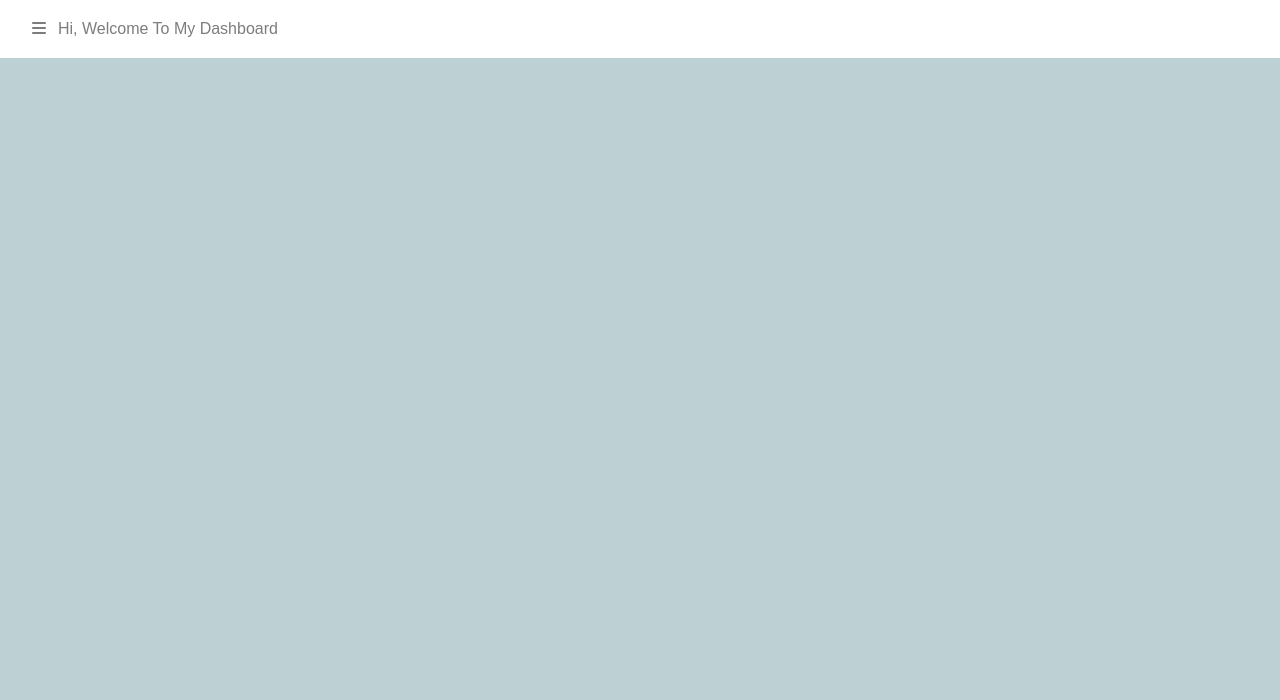
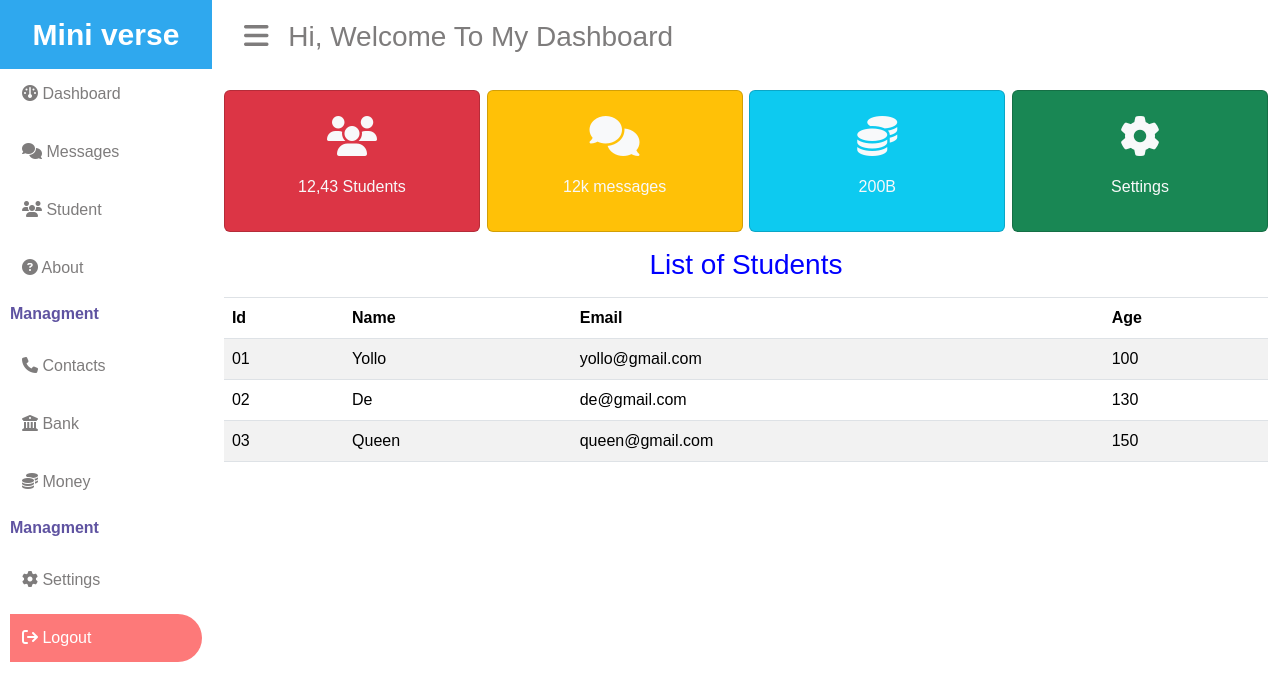
Before and after one commit to 24chance/sideBar_in_js_html_css, a plain HTML site: page index.html in a window 1280 px wide. Drawn offline with nearby package versions, Linux system fonts and the light colour scheme.

Commit message:
bootstrap

```diff
--- a/assets/style.css
+++ b/assets/style.css
@@ -18,7 +18,6 @@ body{
     height: 100vh;
     padding: 10px;
     position: relative;
-    display: none;
 }
 
 .title{
@@ -44,14 +43,14 @@ body{
     padding: 12px;
     text-decoration: none;
     margin: 10px 0;
-    transition: all 2s;
+    color: #7e7c7c;
     border-radius: 0 100px 100px 0;
 }
 
 .links .link:hover{
     background-color: #2fa8ee;
     color: white;
-    transition: background-color 1s;
+    transition: .5s;
 }
 
 .links .link:hover .fa{
@@ -78,3 +77,16 @@ body{
     padding: 0 12px;
     cursor: pointer;
 }
+
+.table{
+    animation: zoom 1s linear;
+}
+
+@keyframes zoom {
+    0%{
+        transform: scale(0);
+    }
+    100%{
+        transform: scale(1);
+    }
+}
--- a/index.html
+++ b/index.html
@@ -6,6 +6,13 @@
     <title>Side Bar</title>
     <link rel="stylesheet" href="assets/style.css">
     <link rel="stylesheet" href="https://cdnjs.cloudflare.com/ajax/libs/font-awesome/6.5.1/css/all.min.css" integrity="sha512-DTOQO9RWCH3ppGqcWaEA1BIZOC6xxalwEsw9c2QQeAIftl+Vegovlnee1c9QX4TctnWMn13TZye+giMm8e2LwA==" crossorigin="anonymous" referrerpolicy="no-referrer" />
+
+    <link rel="stylesheet" href="https://cdnjs.cloudflare.com/ajax/libs/bootstrap/5.3.2/css/bootstrap.min.css" integrity="sha512-b2QcS5SsA8tZodcDtGRELiGv5SaKSk1vDHDaQRda0htPYWZ6046lr3kJ5bAAQdpV2mmA/4v0wQF9MyU6/pDIAg==" crossorigin="anonymous" referrerpolicy="no-referrer" />
+
+    <script src="https://cdnjs.cloudflare.com/ajax/libs/bootstrap/5.3.2/js/bootstrap.min.js" integrity="sha512-WW8/jxkELe2CAiE4LvQfwm1rajOS8PHasCCx+knHG0gBHt8EXxS6T6tJRTGuDQVnluuAvMxWF4j8SNFDKceLFg==" crossorigin="anonymous" referrerpolicy="no-referrer"></script>
+
+
+
 </head>
 <body>
 
@@ -24,7 +31,7 @@
             <a href="" class="link"><i class="fa fa-bank"></i> Bank</a>
             <a href="" class="link"><i class="fa fa-coins"></i> Money</a>
         </div>
-        <p><b style="color: rgb(95, 83, 161);">Privacy</b></p>
+        <p><b style="color: rgb(95, 83, 161);">Managment</b></p>
         <div class="links">
             <a href="" class="link"><i class="fa fa-gear"></i> Settings</a>
             <a href="" class="link active"><i class="fa fa-sign-out"></i> Logout</a>
@@ -33,17 +40,120 @@
 
     <div class="main">
         <div class="head">
-            <i onclick="menu()" class="fa fa-bars icon"></i>Hi, Welcome To My Dashboard
+            <h3>
+                <i onclick="menu()" class="fa fa-bars icon"></i> Hi, Welcome To My Dashboard
+            </h3>
+        </div>
+
+        <div class="container d-flex justify-content-between flex-wrap">
+
+            <div class="card bg-danger my-2" style="width: 16rem;">
+                <div class="card-body d-flex flex-column align-items-center" >
+                    <div class="card-title fs-1">
+                        <i class="fa fa-users text-light"></i>
+                    </div>
+                    <div class="card-text">
+                        <p class="text-light">
+                            12,43 Students
+                        </p>
+                    </div>
+                </div>
+            </div>
+
+            <div class="card bg-warning my-2" style="width: 16rem;">
+                <div class="card-body d-flex flex-column align-items-center" >
+                    <div class="card-title fs-1">
+                        <i class="fa fa-comments text-light"></i>
+                    </div>
+                    <div class="card-text">
+                        <p class="text-light">
+                            12k messages
+                        </p>
+                    </div>
+                </div>
+            </div>
+
+            <div class="card bg-info my-2" style="width: 16rem;">
+                <div class="card-body d-flex flex-column align-items-center" >
+                    <div class="card-title fs-1">
+                        <i class="fa fa-coins text-light"></i>
+                    </div>
+                    <div class="card-text">
+                        <p class="text-light">
+                            200B
+                        </p>
+                    </div>
+                </div>
+            </div>
+
+            <div class="card bg-success my-2" style="width: 16rem;">
+                <div class="card-body d-flex flex-column align-items-center" >
+                    <div class="card-title fs-1">
+                        <i class="fa fa-gear text-light"></i>
+                    </div>
+                    <div class="card-text">
+                        <p class="text-light">
+                            Settings
+                        </p>
+                    </div>
+                </div>
+            </div>
+
+        </div>
+
+        <div class="container">
+            <table class="table table-striped table-hover">
+                <thead>
+                    <tr>
+                        <th colspan="4">
+                            <h3 align="center" style="color: blue;">List of Students</h3>
+                        </th>
+                    </tr>
+                    <tr>
+                        <th>Id</th>
+                        <th>Name</th>
+                        <th>Email</th>
+                        <th>Age</th>
+                    </tr>
+                </thead>
+                <tbody>
+                    <tr>
+                        <td>01</td>
+                        <td>Yollo</td>
+                        <td>yollo@gmail.com</td>
+                        <td>100</td>
+                    </tr>
+                    <tr>
+                        <td>02</td>
+                        <td>De</td>
+                        <td>de@gmail.com</td>
+                        <td>130</td>
+                    </tr>
+                    <tr>
+                        <td>03</td>
+                        <td>Queen</td>
+                        <td>queen@gmail.com</td>
+                        <td>150</td>
+                    </tr>
+
+                </tbody>
+            </table>
+
         </div>
     </div>
+
+
+
+
+
 
     <script>
         function menu(){
             var menu = document.querySelector(".sidebar")
-            if(menu.style.display=="block"){
+            if(menu.style.display=="none"){
+                menu.style.display="block"
+            }else{
                 menu.style.display="none"
-            }else{
-                menu.style.display="block"
             }
         }
     </script>
```
